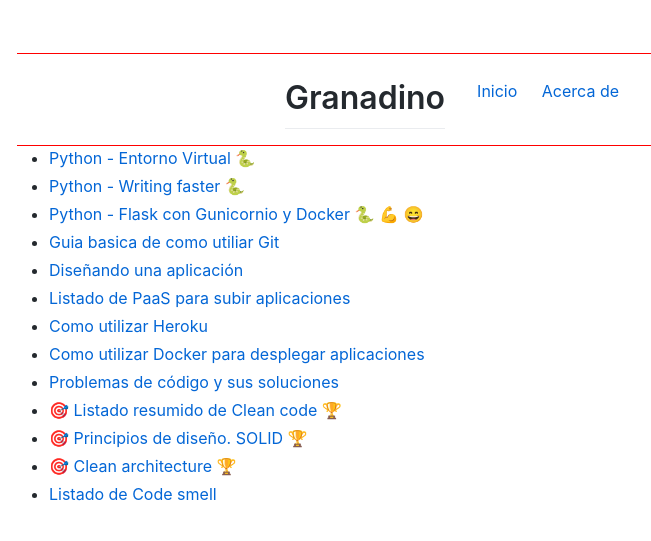
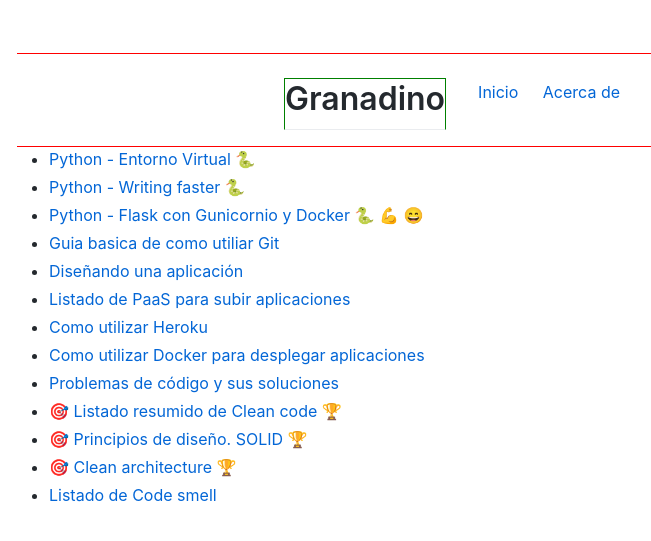
Before and after one commit to Akira3030/formacion, a Jekyll site: the page built from index.md, in a window 1280 px wide. Shown: the top 541 px of the page, without its empty margins (178-829 px from the left). Built offline with Jekyll 4.4.1, drawn with Linux system fonts in a browser that asks for light colours; emoji names are drawn with the system emoji font.

Commit message:
Update estilo.css

```diff
--- a/assets/css/estilo.css
+++ b/assets/css/estilo.css
@@ -13,6 +13,7 @@
 	padding:0px;
 	margin:0px;
 	padding-bottom:0px;
+	border: 1px solid green;
 
 }
 .header-logo {
```
